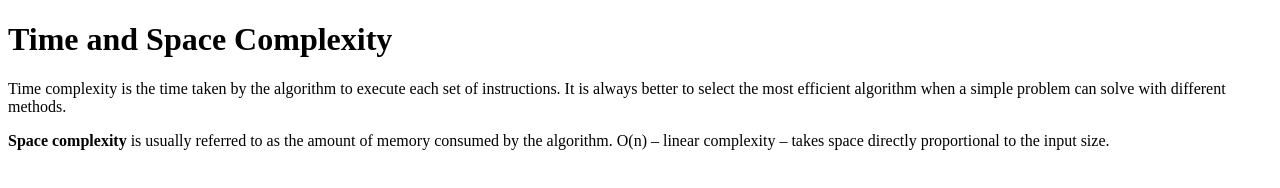
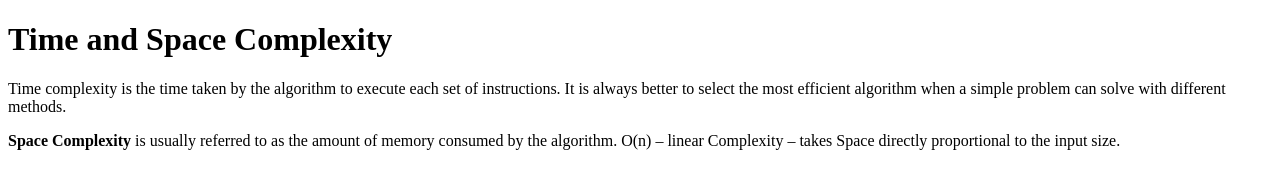
Before and after one commit to acciojob/time-and-space-complexity-Mahfoozosama, a website: page main.html in a window 1280 px wide. Drawn offline with Linux system fonts and the light colour scheme.

Commit message:
created a submission

```diff
--- a/main.html
+++ b/main.html
@@ -14,8 +14,8 @@
 	<p>
 		Time complexity is the time taken by the algorithm to execute each set of instructions. It is always better to select the most efficient algorithm when a simple problem can solve with different methods.
 	</p>
-	<p><b>Space complexity</b> is usually referred to as the amount of memory consumed by the algorithm.
-       O(n) – linear complexity – takes space directly proportional to the input size. </p>
+	<p><b>Space Complexity</b> is usually referred to as the amount of memory consumed by the algorithm.
+       O(n) – linear Complexity – takes Space directly proportional to the input size. </p>
 
 </body>
 
```
